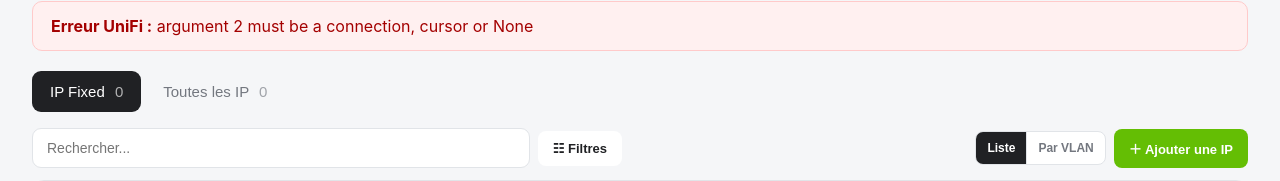
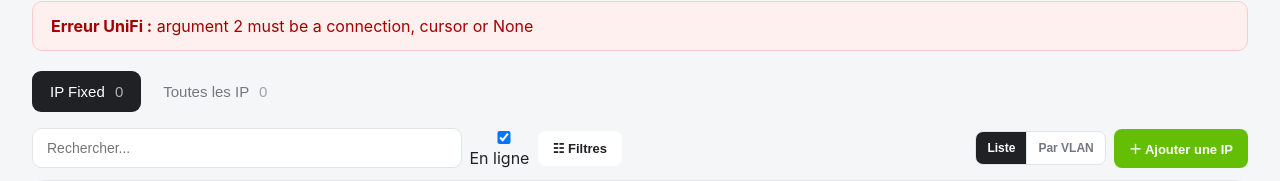
Before and after one commit to mfroger/ipman, a FastAPI app: page / in a window 1280 px wide. Shown: the part 131-312 px from the top of the page. Run offline with FastAPI, Linux system fonts and the light colour scheme; parts of the project's set-up code (start-up, migrations or seed data) failed here and were passed over.

Commit message:
Default inventory filter to online devices

```diff
--- a/templates/index.html
+++ b/templates/index.html
@@ -10,7 +10,7 @@
 {% for id,data in [('fixed',fixed_rows),('all',rows)] %}
 <section id="{{id}}" class="tab-content {% if id=='fixed' %}active{% endif %}">
 <div class="toolbar">
-  <div class="search-filter"><input type="search" placeholder="Rechercher..." oninput="filterRows('{{id}}',this.value)"><button type="button" class="button filter-button" onclick="toggleFilters('{{id}}')">☷ Filtres <span class="filter-count" id="filterCount-{{id}}"></span></button></div>
+  <div class="search-filter"><input type="search" placeholder="Rechercher..." oninput="filterRows('{{id}}',this.value)"><label class="checkbox online-filter"><input id="onlineOnly-{{id}}" type="checkbox" checked onchange="setOnlineOnly(this.checked)"> En ligne</label><button type="button" class="button filter-button" onclick="toggleFilters('{{id}}')">☷ Filtres <span class="filter-count" id="filterCount-{{id}}"></span></button></div>
   <div class="toolbar-actions">
     <div class="view-switch"><button class="view-button active" data-view="table" onclick="setView('{{id}}','table',this)">Liste</button><button class="view-button" data-view="vlan" onclick="setView('{{id}}','vlan',this)">Par VLAN</button>{% if id=='all' %}<button class="view-button" data-view="free" onclick="setView('{{id}}','free',this)">IP libres</button><button class="view-button" data-view="network" onclick="setView('{{id}}','network',this)">Réseau</button>{% endif %}</div>
     {% if id=='fixed' %}<button type="button" class="button primary" onclick="newIP()">＋ Ajouter une IP</button>{% else %}<button type="button" id="syncButton" class="button sync-button" onclick="syncUniFi()">↻ Synchroniser</button>{% endif %}
@@ -31,12 +31,13 @@
 <div id="confirmDelete" class="modal-backdrop confirm-backdrop" onclick="closeDeleteConfirm(event)"><div class="confirm-modal" onclick="event.stopPropagation()"><div class="confirm-icon">⌫</div><div class="confirm-content"><h2>Supprimer cette IP ?</h2><p>Tu es sur le point de supprimer <strong id="deleteIPName"></strong> de la base IPMan.</p><p class="confirm-warning">Cette action supprimera aussi sa description, son modèle personnalisé et son statut IP Fixed.</p></div><div class="confirm-actions"><button type="button" class="button secondary" onclick="closeDeleteConfirm()">Annuler</button><button type="button" class="button danger" onclick="confirmDelete()">Supprimer</button></div></div></div>
 
 <script>
-let pendingDeleteIP=null,selectedVlans=new Set(),selectedTypes=new Set(),selectedStates=new Set(),activeTab='fixed',activeViews={fixed:'table',all:'table'},sortDirections={};
+let pendingDeleteIP=null,selectedVlans=new Set(),selectedTypes=new Set(),selectedStates=new Set(),onlineOnly=true,activeTab='fixed',activeViews={fixed:'table',all:'table'},sortDirections={};
 const rowList=id=>Array.from(document.querySelectorAll('#'+id+'Table tbody tr'));
 function showTab(id,b){activeTab=id;document.querySelectorAll('.tab').forEach(x=>x.classList.remove('active'));document.querySelectorAll('.tab-content').forEach(x=>x.classList.remove('active'));document.getElementById(id).classList.add('active');b.classList.add('active');renderAllFilterOptions();applyFilters(id,getSearch(id));refreshView(id)}
 function getSearch(id){return(document.querySelector('#'+id+' .toolbar input')?.value||'').toLowerCase()}
 function filterRows(id,v){applyFilters(id,v.toLowerCase());refreshView(id)}
-function applyFilters(id,search){let visibleCount=0;rowList(id).forEach(x=>{let text=x.innerText.toLowerCase(),v=x.dataset.vlan||'',t=x.dataset.type||'',s=x.dataset.state||'';let visible=text.includes(search)&&(selectedVlans.size===0||selectedVlans.has(v))&&(selectedTypes.size===0||selectedTypes.has(t))&&(selectedStates.size===0||selectedStates.has(s));x.style.display=visible?'':'none';if(visible)visibleCount++});updateFilterCounts();if(id===activeTab)document.getElementById('filteredCount').textContent='Nombre d\'IP avec filtres : '+visibleCount}
+function setOnlineOnly(value){onlineOnly=value;['fixed','all'].forEach(id=>{let c=document.getElementById('onlineOnly-'+id);if(c)c.checked=value;applyFilters(id,getSearch(id));refreshView(id)})}
+function applyFilters(id,search){let visibleCount=0;rowList(id).forEach(x=>{let text=x.innerText.toLowerCase(),v=x.dataset.vlan||'',t=x.dataset.type||'',s=x.dataset.state||'';let visible=text.includes(search)&&( !onlineOnly || s==='ONLINE')&&(selectedVlans.size===0||selectedVlans.has(v))&&(selectedTypes.size===0||selectedTypes.has(t))&&(selectedStates.size===0||selectedStates.has(s));x.style.display=visible?'':'none';if(visible)visibleCount++});updateFilterCounts();if(id===activeTab)document.getElementById('filteredCount').textContent='Nombre d\'IP avec filtres : '+visibleCount}
 function toggleFilters(id){document.getElementById('filters-'+id).classList.toggle('open')}
 function renderOptions(id,kind,selected,items,cls){let c=document.getElementById(kind+'Options-'+id);if(!c)return;let counts={};rowList(id).forEach(r=>{let v=r.dataset[items];if(v)counts[v]=(counts[v]||0)+1});let keys=Object.keys(counts).sort((a,b)=>kind==='vlan'?Number(a)-Number(b):a.localeCompare(b));c.innerHTML=keys.length?keys.map(v=>`<label><input type="checkbox" ${selected.has(v)?'checked':''} onchange="toggleFilter('${kind}','${v.replace(/'/g,"\\'")}')"><span class="${cls(v)}">${kind==='vlan'?'VLAN '+v:v}</span><em>${counts[v]}</em></label>`).join(''):'<span class="muted">Aucun élément</span>'}
 function renderAllFilterOptions(){['fixed','all'].forEach(id=>{renderOptions(id,'vlan',selectedVlans,'vlan',v=>`vlan ${vlanClass(v)}`);renderOptions(id,'type',selectedTypes,'type',v=>`badge type-${v.toLowerCase()}`);renderOptions(id,'state',selectedStates,'state',v=>`state ${v.toLowerCase()}`)});updateFilterCounts()}
```
